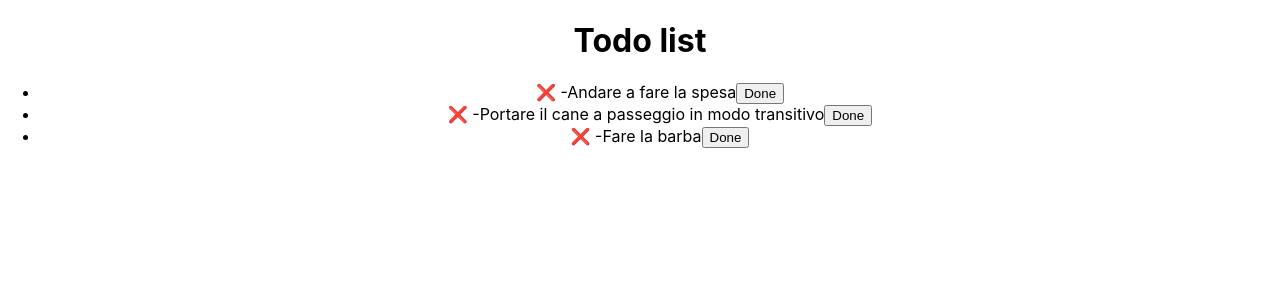
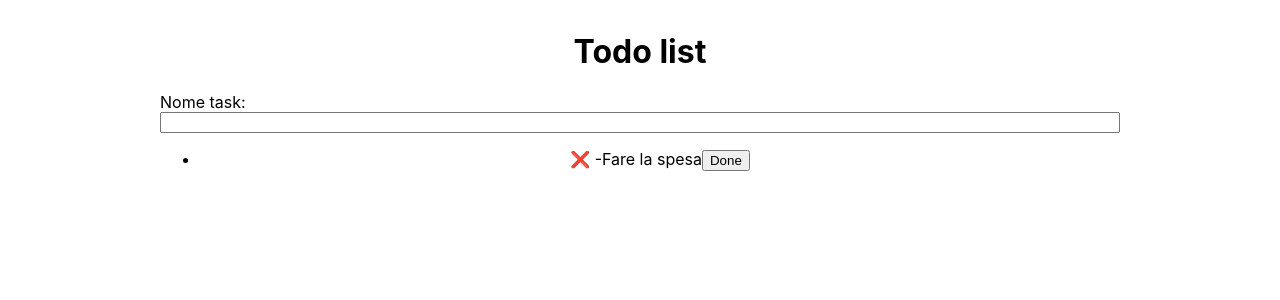
Before and after one commit to ilasw/edgemony-react-course, a React (Create React App) app in the folder 23-01-09-todo-list/: page / in a window 1280 px wide. Shown: the top 300 px of the page. Built offline with nearby package versions, Linux system fonts and the light colour scheme.

Commit message:
feat: added form in order to add new task

```diff
--- a/23-01-09-todo-list/src/App.css
+++ b/23-01-09-todo-list/src/App.css
@@ -1,38 +1,9 @@
-.App {
-  text-align: center;
+* {
+  box-sizing: border-box;
 }
 
-.App-logo {
-  height: 40vmin;
-  pointer-events: none;
+.App {
+  margin: 2rem auto;
+  text-align: center;
+  width: min(80%, 60rem);
 }
-
-@media (prefers-reduced-motion: no-preference) {
-  .App-logo {
-    animation: App-logo-spin infinite 20s linear;
-  }
-}
-
-.App-header {
-  background-color: #282c34;
-  min-height: 100vh;
-  display: flex;
-  flex-direction: column;
-  align-items: center;
-  justify-content: center;
-  font-size: calc(10px + 2vmin);
-  color: white;
-}
-
-.App-link {
-  color: #61dafb;
-}
-
-@keyframes App-logo-spin {
-  from {
-    transform: rotate(0deg);
-  }
-  to {
-    transform: rotate(360deg);
-  }
-}
--- a/23-01-09-todo-list/src/App.js
+++ b/23-01-09-todo-list/src/App.js
@@ -1,35 +1,5 @@
 import './App.css';
-import {useState} from 'react';
-
-function TodoItem(props){
-  const {children} = props;
-  const [isDone, setIsDone] = useState(false);
-
-  const clickHandler = () => {
-    setIsDone((lastValue) => !lastValue)
-  }
-
-  return <li>
-    { isDone ? '✅' : '❌' } -
-    <span>{children}</span>
-    <button onClick={clickHandler}>{ isDone ? 'Un-Done': 'Done'}</button>
-  </li>
-}
-
-function TodoList(){
-  const items = [
-    { label: 'Andare a fare la spesa' },
-    { label: 'Portare il cane a passeggio in modo transitivo' },
-    { label: 'Fare la barba' },
-  ]
-
-  return <div>
-    <h1>Todo list</h1>
-    <ul>
-      { items.map((item, index) => <TodoItem key={index}>{item.label}</TodoItem>) }
-    </ul>
-  </div>
-}
+import {TodoList} from './components/todo-list/TodoList';
 
 function App() {
   return (
--- /dev/null
+++ b/23-01-09-todo-list/src/atoms/input-group/InputGroup.jsx
@@ -0,0 +1,16 @@
+import './input-group.css';
+
+export function InputGroup(props) {
+    const { label = "", type = "text", ...attributes } = props;
+
+    return (
+      <label>
+        <span>{label}</span>
+        {type === "textarea" ? (
+          <textarea {...attributes}></textarea>
+        ) : (
+          <input type={type} {...attributes} />
+        )}
+      </label>
+    );
+  }
--- /dev/null
+++ b/23-01-09-todo-list/src/atoms/input-group/input-group.css
@@ -0,0 +1,14 @@
+label {
+    display: block;
+    margin: 0 0 0.5rem;
+    text-align: left;
+  }
+
+  label > span:first-child {
+    display: block;
+  }
+
+  label > :is(input, textarea) {
+    display: block;
+    width: 100%;
+  }
--- /dev/null
+++ b/23-01-09-todo-list/src/components/todo-item/TodoItem.jsx
@@ -0,0 +1,13 @@
+export function TodoItem(props){
+    const {children, isDone, changeStatus, index} = props;
+
+    const clickHandler = () => {
+        changeStatus(index, isDone)
+    }
+
+    return <li>
+      { isDone ? '✅' : '❌' } -
+      <span>{children}</span>
+      <button onClick={clickHandler}>{ isDone ? 'Un-Done': 'Done'}</button>
+    </li>
+  }
--- /dev/null
+++ b/23-01-09-todo-list/src/components/todo-list/TodoList.jsx
@@ -0,0 +1,60 @@
+import {useState} from 'react';
+import { InputGroup } from '../../atoms/input-group/InputGroup';
+import { TodoItem } from "../todo-item/TodoItem"
+
+export function TodoList(){
+    const [items, setItems] = useState([
+        {label: 'Fare la spesa', isDone: false}
+    ]);
+
+    const formSubmitHandler = (event) => {
+        event.preventDefault();
+        const formEl = event.target;
+        const formData = new FormData(formEl);
+        const label = formData.get('taskName');
+
+        setItems((oldItems) => {
+            const newItem = { label, isDone: false }
+            return [...oldItems, newItem];
+        })
+    }
+
+    const changeStatus = (index, currentStatus) => {
+        console.log('cambiando lo stato', {items, setItems});
+        console.log('elemento corrente:', index, items[index])
+
+        setItems(oldItems => {
+            const newItems = oldItems.concat([]);
+            newItems[index].isDone = !currentStatus;
+            return newItems;
+
+            // return oldItems.map((oldItem,oldIndex) => {
+            //     console.log(oldItem, oldItems)
+
+            //     if(oldIndex === index){
+            //         oldItem.isDone = !currentStatus;
+            //     }
+
+            //     return oldItem;
+            // });
+        })
+    }
+
+    return <div>
+      <h1>Todo list</h1>
+
+        <form onSubmit={formSubmitHandler}>
+            <InputGroup label={'Nome task:'} name='taskName' />
+        </form>
+
+      <ul>
+        { items.map((item, index) => (
+            <TodoItem key={index}
+                      index={index}
+                      isDone={item.isDone}
+                      changeStatus={changeStatus}
+            >{item.label}</TodoItem>
+        )) }
+      </ul>
+    </div>
+  }
```
